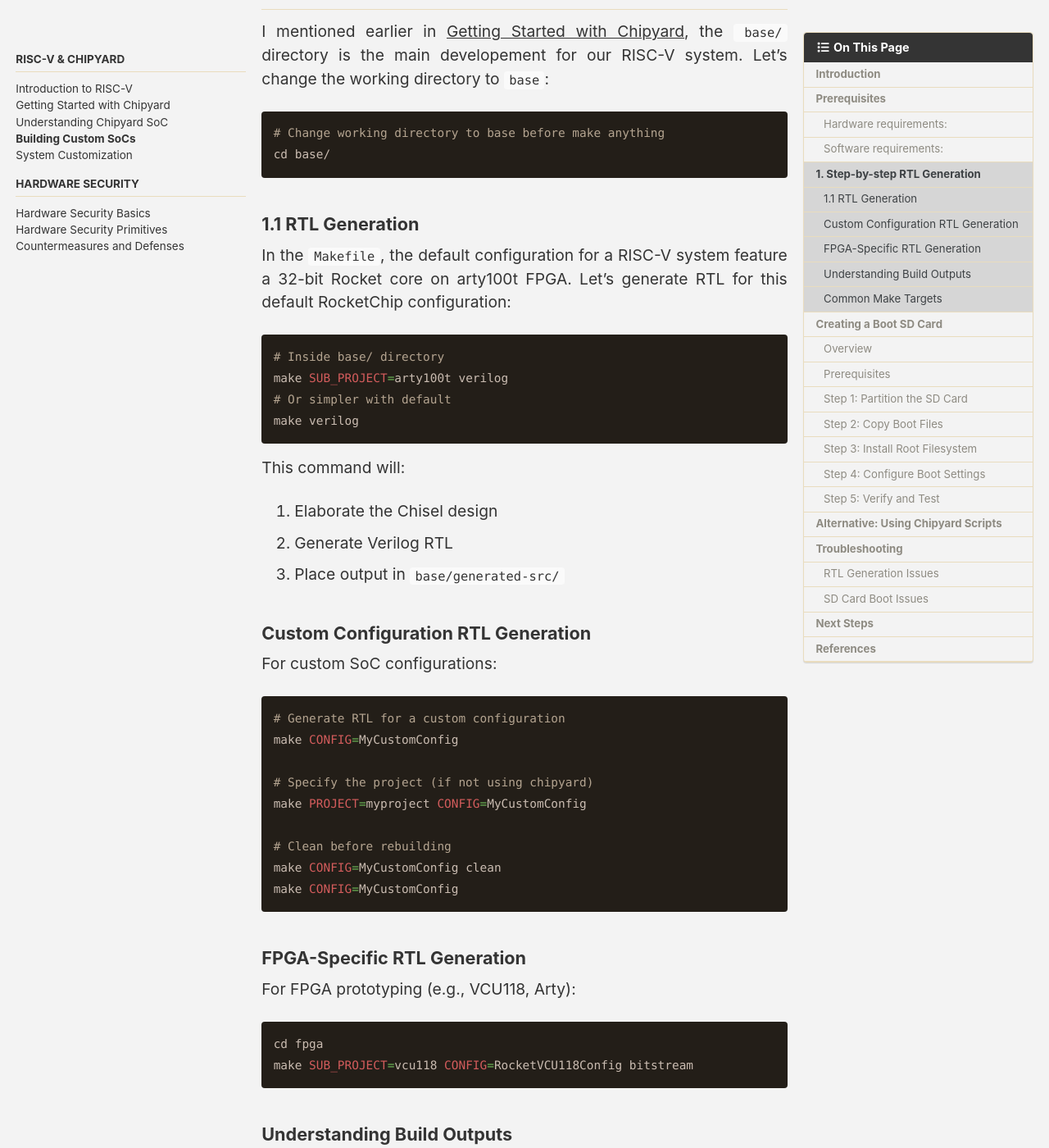
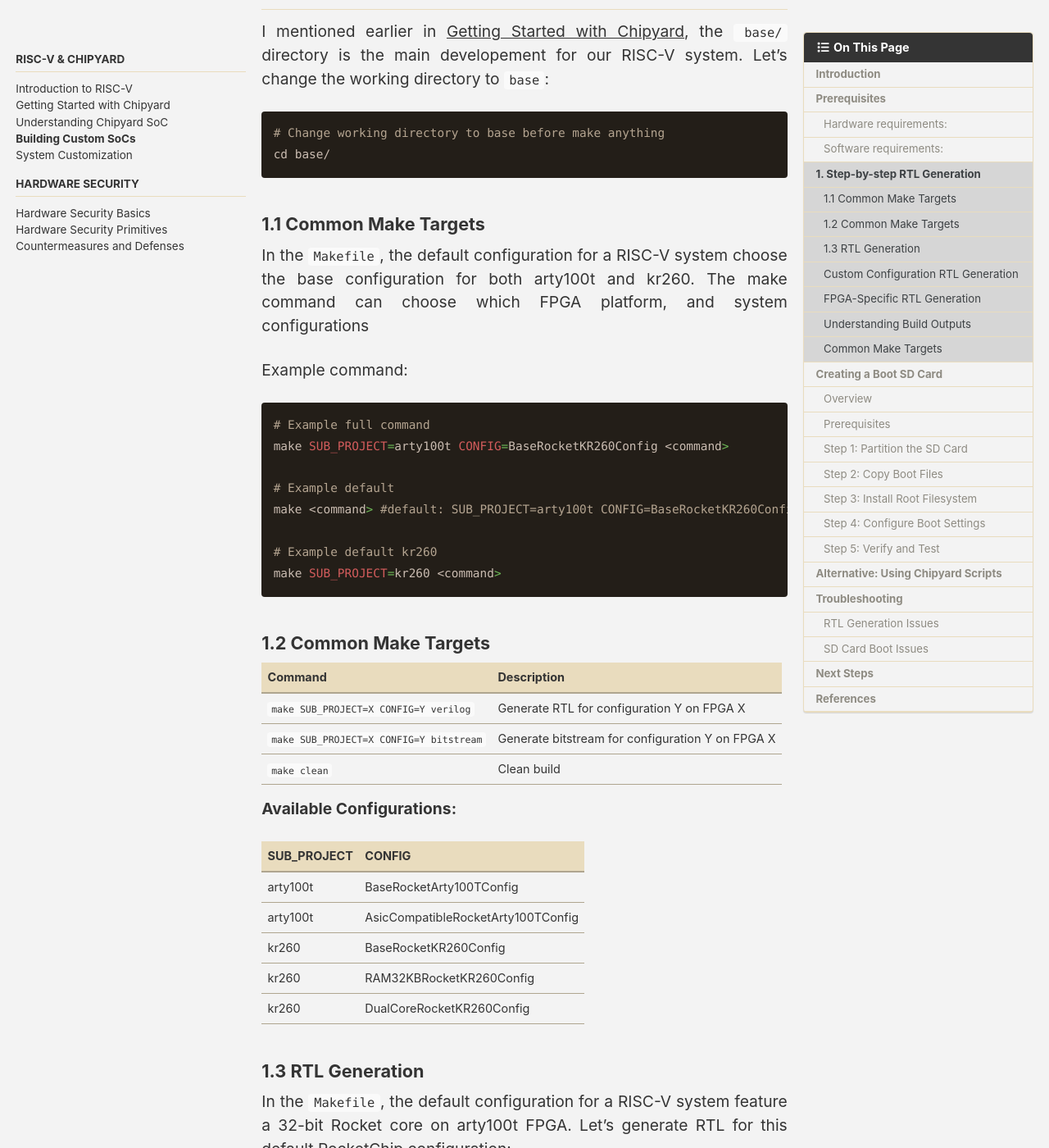
Before and after one commit to dngtuankiet/dngtuankiet.github.io, a Jekyll site: the page built from _tutorials/chipyard-custom-socs.md, in a window 1280 px wide and 1400 px high, scrolled down 1303 px. Shown: the whole window at 82% size. Built offline with Jekyll 4.4.1, drawn with Linux system fonts in a browser that asks for light colours; cached includes are drawn as plain includes.

Commit message:
still in progress

````diff
--- a/_tutorials/chipyard-custom-socs.md
+++ b/_tutorials/chipyard-custom-socs.md
@@ -43,8 +43,54 @@ I mentioned earlier in [Getting Started with Chipyard](/tutorials/chipyard-getti
 cd base/
 ```
 
-### 1.1 RTL Generation
+### 1.1 Common Make Targets
+In the `Makefile`, the default configuration for a RISC-V system choose the base configuration for both arty100t and kr260.
+The make command can choose which FPGA platform, and system configurations
+
+Example command:
+```bash
+# Example full command
+make SUB_PROJECT=arty100t CONFIG=BaseRocketKR260Config <command>
+
+# Example default
+make <command> #default: SUB_PROJECT=arty100t CONFIG=BaseRocketKR260Config
+
+# Example default kr260
+make SUB_PROJECT=kr260 <command>
+```
+### 1.2 Common Make Targets
+
+| Command | Description |
+|---------|-------------|
+| `make SUB_PROJECT=X CONFIG=Y verilog` | Generate RTL for configuration Y on FPGA X |
+| `make SUB_PROJECT=X CONFIG=Y bitstream` | Generate bitstream for configuration Y on FPGA X |
+| `make clean` | Clean build |
+
+**Available Configurations:**
+
+| SUB_PROJECT | CONFIG |
+|-------------|--------|
+| arty100t | BaseRocketArty100TConfig |
+| arty100t | AsicCompatibleRocketArty100TConfig |
+| kr260 | BaseRocketKR260Config |
+| kr260 | RAM32KBRocketKR260Config |
+| kr260 | DualCoreRocketKR260Config |
+
+
+
+
+
+
+
+
+
+
+
+
+### 1.3 RTL Generation
 In the `Makefile`, the default configuration for a RISC-V system feature a 32-bit Rocket core on arty100t FPGA. Let's generate RTL for this default RocketChip configuration:
+
+
 
 ```bash
 # Inside base/ directory
````
Also changed, not shown: _pages/about.md (+1 -1 lines).
